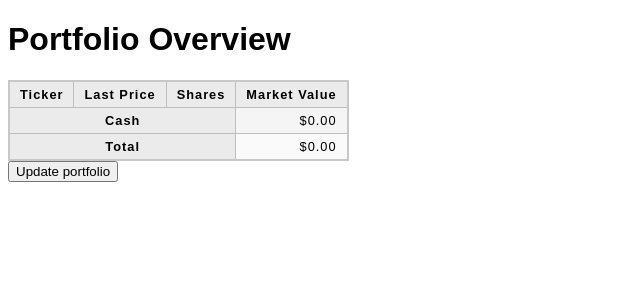
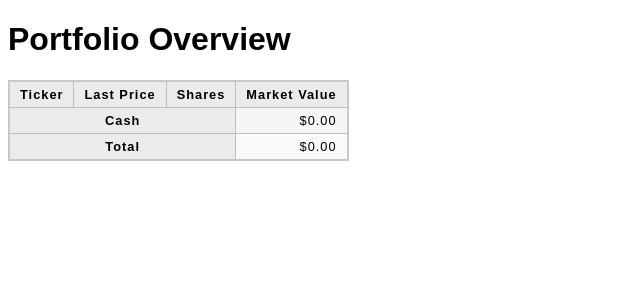
Before and after one commit to snifel0/dashboard, a Flask app: page /portfolio in a window 1280 px wide. Shown: the top 300 px of the page, without its empty margins (0-640 px from the left). Run offline with Flask 2, Linux system fonts and the light colour scheme; data that the repository does not hold is empty.

Commit message:
Remove obsolete submit form

```diff
--- a/web_server/src/templates/portfolio.html
+++ b/web_server/src/templates/portfolio.html
@@ -42,7 +42,6 @@
                 </tr>
             </tbody>
         </table>
-        <input type="submit" value="Update portfolio">
         <script>
             var usd_formatter = new Intl.NumberFormat('en-US', {
                 style: 'currency',
```
